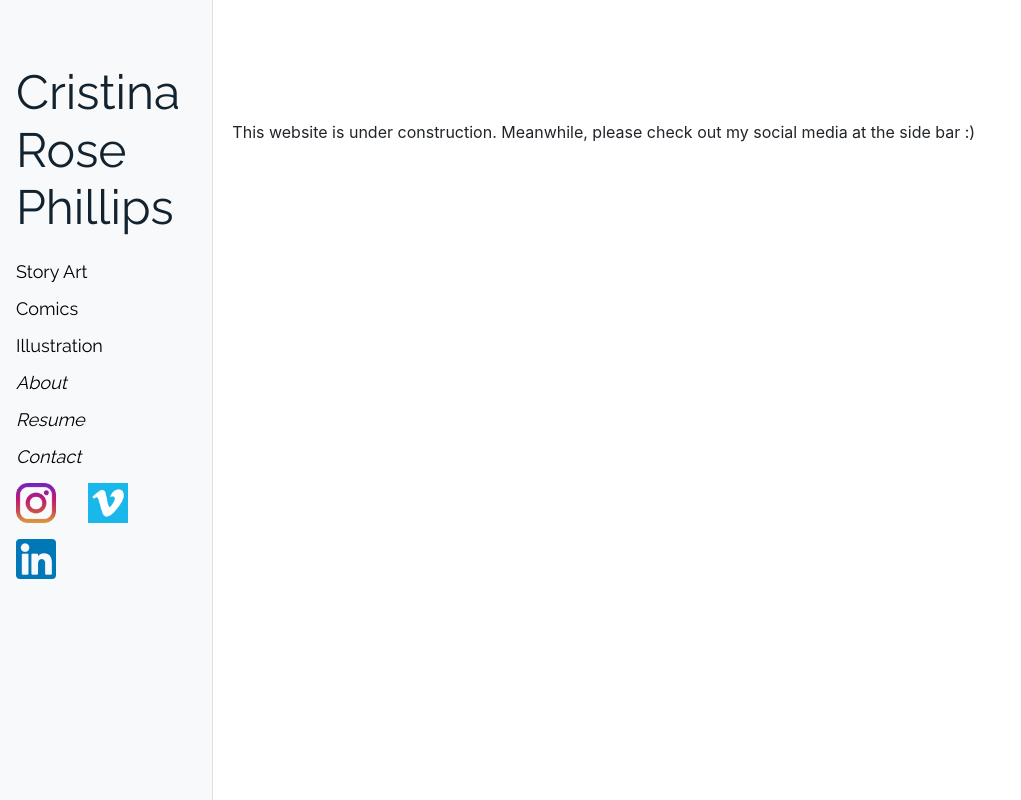
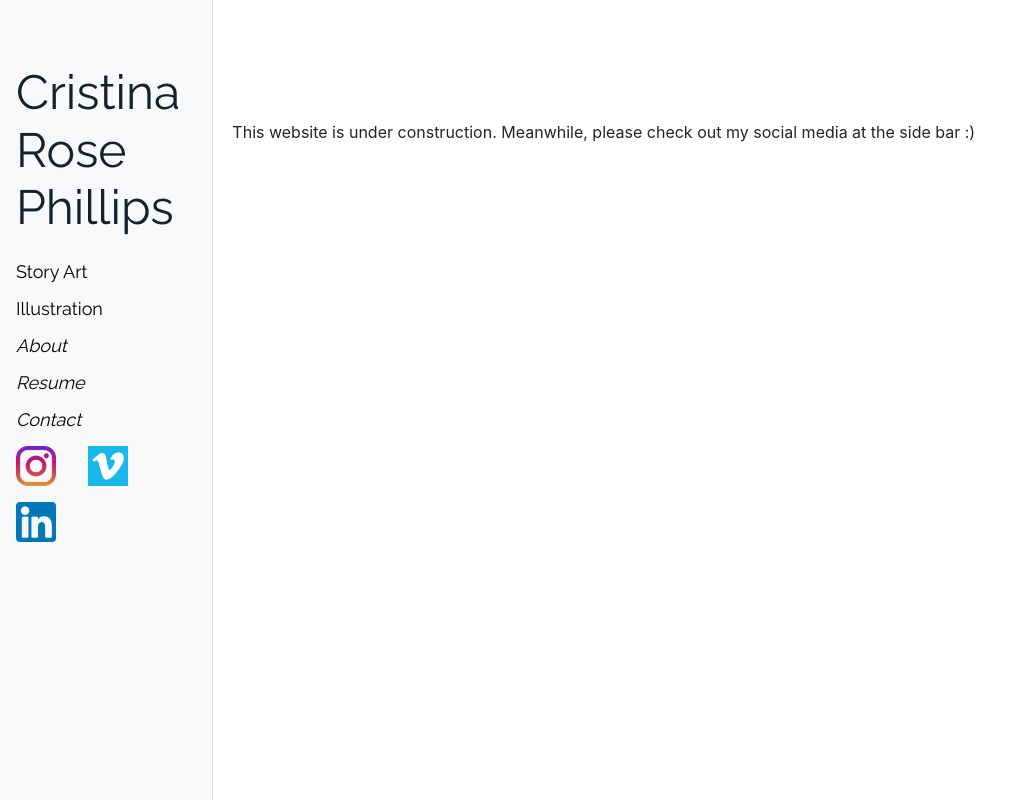
Before and after one commit to RoseyRams/RoseyRams.github.io, a plain HTML site: page comics.html in a window 1280 px wide. Shown: the whole page, without its empty margins (0-1021 px from the left). Drawn offline with nearby package versions, Linux system fonts and the light colour scheme.

Commit message:
im sorry 2

```diff
--- a/comics.html
+++ b/comics.html
@@ -72,13 +72,8 @@
 							</a>
 						</li>
 					<li class="nav-item">
-						<a class="nav-link" href="storyArt.html">
+						<a class="nav-link" href="index.html">
 						Story Art
-						</a>
-					</li>
-					<li class="nav-item">
-						<a class="nav-link" href="comics.html">
-						Comics
 						</a>
 					</li>
 					<li class="nav-item">
```
Also changed, not shown: about.html (+1 -1 lines), contact.html (+1 -1 lines), illustrations.html (+1 -1 lines), index.html (+1 -6 lines).
